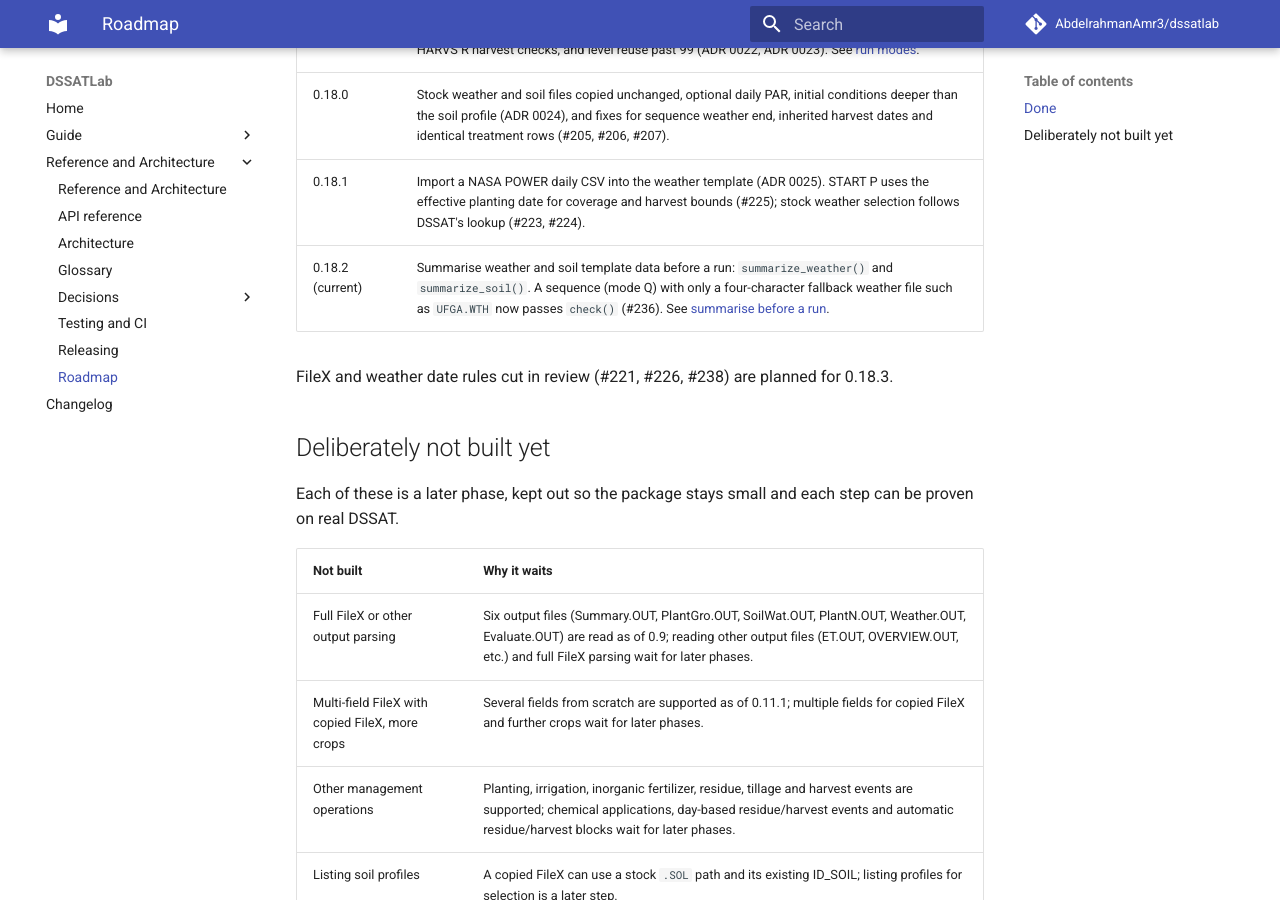
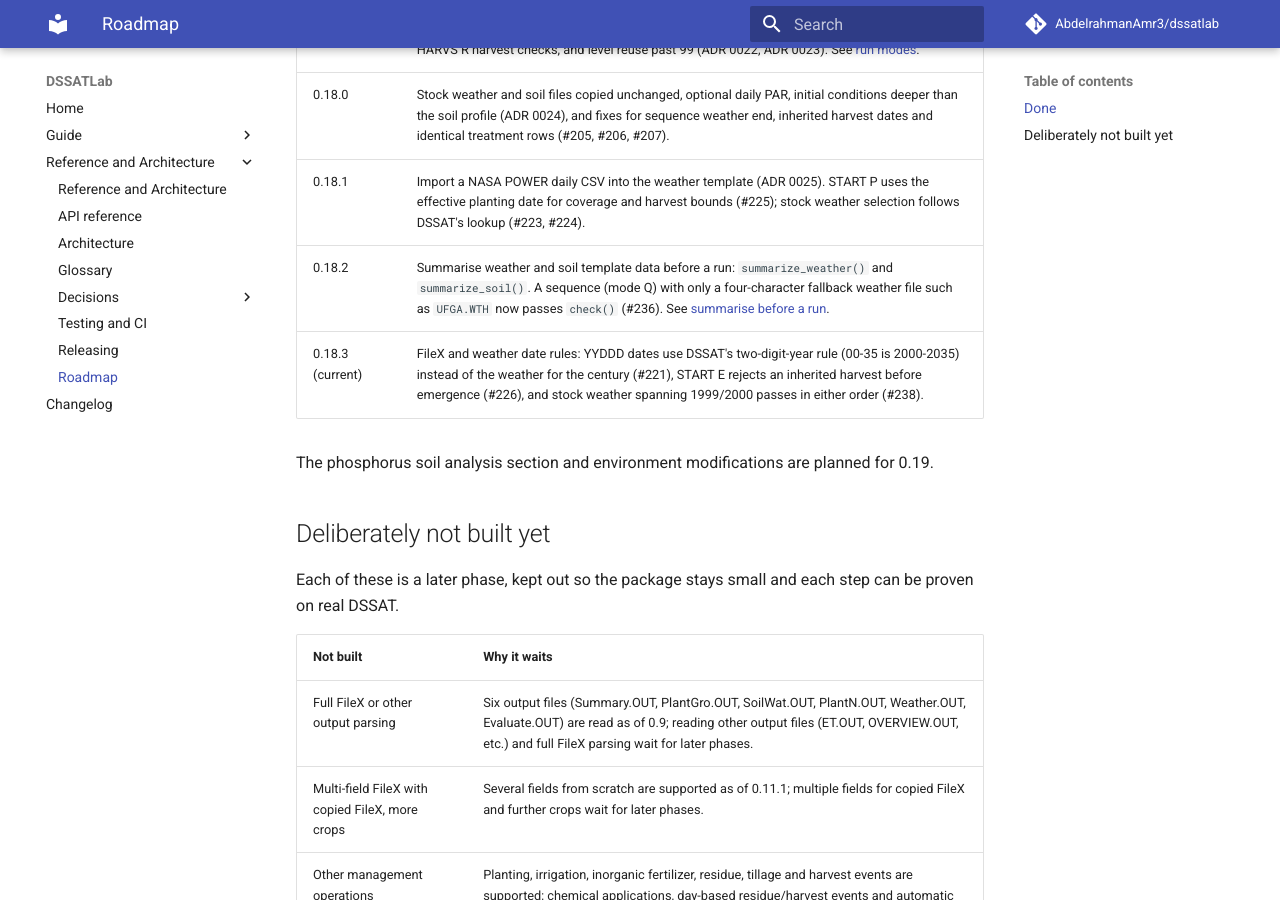
Before and after one commit to AbdelrahmanAmr3/dssatlab, an MkDocs documentation site: the page built from docs/reference/roadmap.md, in a window 1280 px wide and 900 px high, scrolled down 2271 px. Built offline with MkDocs 1.6.1 and Material for MkDocs 9.7.7, drawn with Linux system fonts in a browser that asks for light colours; comment, search, counter and statistics services are not loaded.

Commit message:
Add the 0.18.3 row to the docs roadmap
Co-Authored-By: Claude Opus 5.5 <noreply@anthropic.com>

```diff
--- a/docs/reference/roadmap.md
+++ b/docs/reference/roadmap.md
@@ -33,9 +33,10 @@ What each version added, and what is deliberately not built yet. The full histor
 | 0.17.0 | Sequence and forecast runs: `run()` picks mode Q for sequence treatments and Y for `.FCX` files with a generated `DSSBatch.v48`, rotation templates up to 99 components with a leading fallow, HARVS R harvest checks, and level reuse past 99 (ADR 0022, ADR 0023). See [run modes](../guide/run-filex.md#run-modes-sequences-and-forecasts). |
 | 0.18.0 | Stock weather and soil files copied unchanged, optional daily PAR, initial conditions deeper than the soil profile (ADR 0024), and fixes for sequence weather end, inherited harvest dates and identical treatment rows (#205, #206, #207). |
 | 0.18.1 | Import a NASA POWER daily CSV into the weather template (ADR 0025). START P uses the effective planting date for coverage and harvest bounds (#225); stock weather selection follows DSSAT's lookup (#223, #224). |
-| 0.18.2 (current) | Summarise weather and soil template data before a run: `summarize_weather()` and `summarize_soil()`. A sequence (mode Q) with only a four-character fallback weather file such as `UFGA.WTH` now passes `check()` (#236). See [summarise before a run](../guide/simulation.md#summarise-your-weather-and-soil-before-a-run). |
+| 0.18.2 | Summarise weather and soil template data before a run: `summarize_weather()` and `summarize_soil()`. A sequence (mode Q) with only a four-character fallback weather file such as `UFGA.WTH` now passes `check()` (#236). See [summarise before a run](../guide/simulation.md#summarise-your-weather-and-soil-before-a-run). |
+| 0.18.3 (current) | FileX and weather date rules: YYDDD dates use DSSAT's two-digit-year rule (00-35 is 2000-2035) instead of the weather for the century (#221), START E rejects an inherited harvest before emergence (#226), and stock weather spanning 1999/2000 passes in either order (#238). |
 
-FileX and weather date rules cut in review (#221, #226, #238) are planned for 0.18.3.
+The phosphorus soil analysis section and environment modifications are planned for 0.19.
 
 ## Deliberately not built yet
 
```
